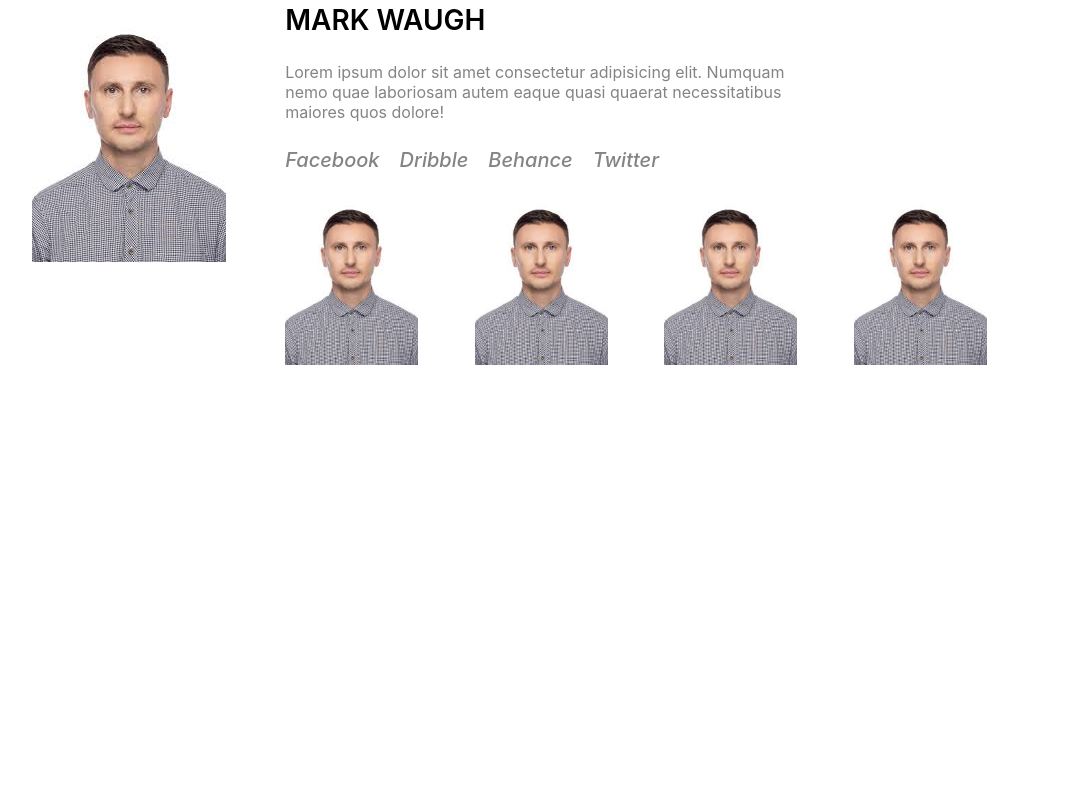
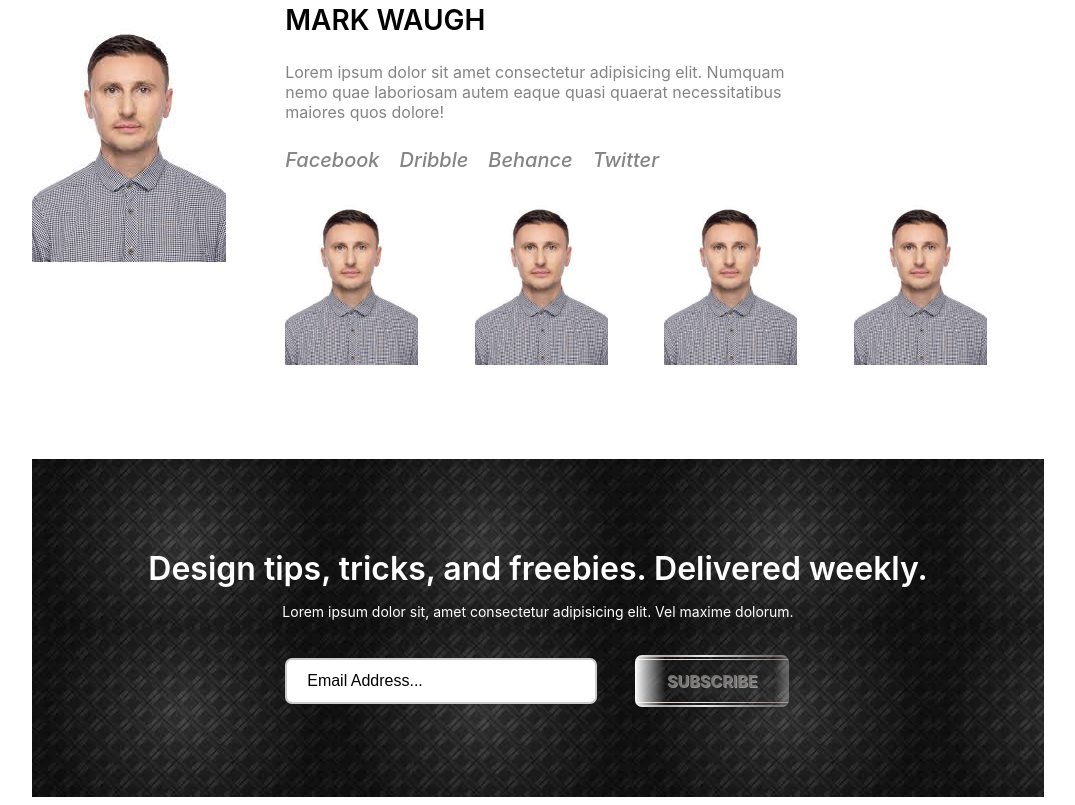
Before and after one commit to WizzArt0/web, a plain HTML site: page index.html in a window 1280 px wide. Shown: the part 2268-3073 px from the top of the page, without its empty margins (102-1177 px from the left). Before the commit the page ends 2864 px from the top, so only its background shows below. Drawn offline with Linux system fonts and the light colour scheme.

Commit message:
create section 4 with form

```diff
--- a/css/style.css
+++ b/css/style.css
@@ -253,6 +253,10 @@ li.menu-button a:active{
     background-color: #ff4501;
 }
 
+.main-photo{
+
+}
+
 .photo-wrapper{
     margin-top: 35px;
     display: grid;
@@ -297,7 +301,6 @@ li.menu-button a:active{
 
 .help-photo-wrapper{
     display: grid;
-    height: 400px; /*test*/
     grid-template-rows: 1fr;
     grid-template-columns: 1fr  1fr 1fr 1fr;
 }
@@ -317,9 +320,87 @@ li.menu-button a:active{
     font-weight: 700;
     text-align: center;
     color: #ff3c01 ;
-    margin-top: -25px;
+    margin-top: -45px;
+    height: 35px;
+    line-height: 0.8;
+    padding-top: 5px;;
 }
 
 .help-photo:hover .test{
     display: block;
 }
+
+/*section 4*/
+
+.section4-wrapper{
+
+    width: 80%;
+    margin: 0 auto;
+    background-image: url(background.jpg);
+}
+
+.section4-maintext{
+    margin-top: 90px;
+    color: #fff;
+    font-size: 32px;
+    font-weight: 600;
+    padding-top: 90px;
+    text-align: center;
+}
+
+.section4-helptext{
+    color: #fff;
+    font-size: 14px;
+    padding-top: 15px;
+    text-align: center;
+}
+
+.section4-formbutton{
+    display: grid;
+    padding: 35px 0px 90px 0px;
+    width: 50%;
+    margin: 0 auto;
+    grid-template-rows: 1fr;
+    grid-template-columns: 2fr 1fr;
+    grid-gap: 3vw;
+}
+
+.section4-form input {
+    width: 100%;
+    box-sizing: border-box;
+    border: 2px solid #ccc;
+    border-radius: 7px;
+    font-size: 16px;
+    background-color: white;
+    padding: 12px 20px 12px 20px;
+    margin-top: 3px;
+}
+
+.section4-subscribe{
+    position: relative;
+    display: inline-block;
+    color: #777674;
+    font-weight: bold;
+    text-decoration: none;
+    text-shadow: rgba(255,255,255,.5) 1px 1px, rgba(100,100,100,.3) 3px 7px 3px;
+    user-select: none;
+    padding: 1em 2em;
+    outline: none;
+    border-radius: 7px;
+    background-image:
+     linear-gradient(45deg, rgba(255,255,255,.0) 30%, rgba(255,255,255,.8), rgba(255,255,255,.0) 70%),
+     linear-gradient(to right, rgba(255,255,255,1), rgba(255,255,255,0) 20%, rgba(255,255,255,0) 90%, rgba(255,255,255,.3)),
+     linear-gradient(to right, rgba(125,125,125,1), rgba(255,255,255,.9) 45%, rgba(125,125,125,.5)),
+     linear-gradient(to right, rgba(125,125,125,1), rgba(255,255,255,.9) 45%, rgba(125,125,125,.5)),
+     linear-gradient(to right, rgba(223,190,170,1), rgba(255,255,255,.9) 45%, rgba(223,190,170,.5)),
+     linear-gradient(to right, rgba(223,190,170,1), rgba(255,255,255,.9) 45%, rgba(223,190,170,.5));
+    background-repeat: no-repeat;
+    background-size: 200% 100%, auto, 100% 2px, 100% 2px, 100% 1px, 100% 1px;
+    background-position: 200% 0, 0 0, 0 0, 0 100%, 0 4px, 0 calc(100% - 4px);
+    box-shadow: rgba(0,0,0,.5) 3px 10px 10px -10px;
+}
+
+.section4-subscribe:hover{
+    transition: .5s linear;
+    background-position: -200% 0, 0 0, 0 0, 0 100%, 0 4px, 0 calc(100% - 4px);
+}
--- a/index.html
+++ b/index.html
@@ -92,7 +92,7 @@
                         </div>
                     </div>
                     <div class="help-photo-wrapper">
-                        <div class="help-photo"><img src="css/human1.jpg" alt="" width="70%"><div class="test">Name Helpname</div></div>
+                        <div class="help-photo"><img src="css/human1.jpg" alt="" width="70%"><div class="test">Name Helpname Name</div></div>
                         <div class="help-photo"><img src="css/human1.jpg" alt="" width="70%"><div class="test">Name Helpname</div></div>
                         <div class="help-photo"><img src="css/human1.jpg" alt="" width="70%"><div class="test">Name Helpname</div></div>
                         <div class="help-photo"><img src="css/human1.jpg" alt="" width="70%"><div class="test">Name Helpname</div></div>
@@ -101,6 +101,14 @@
             </div>
         </div>
 
+        <div class="section4-wrapper">
+            <div class="section4-maintext">Design tips, tricks, and freebies. Delivered weekly.</div>
+            <div class="section4-helptext">Lorem ipsum dolor sit, amet consectetur adipisicing elit. Vel maxime dolorum.</div>
+            <div class="section4-formbutton">
+                <div class="section4-form"><form><input type="email" value="Email Address..."></form></div>
+                <div class="secion4-button"><a class="section4-subscribe" href="#">SUBSCRIBE</a></div>
+            </div>
+        </div>
     </main>
 </body>
 </html>
```
Also changed, not shown: css/background.jpg (added), 1 other file.
